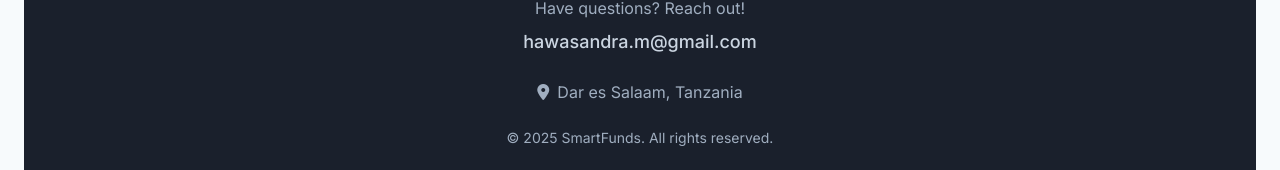
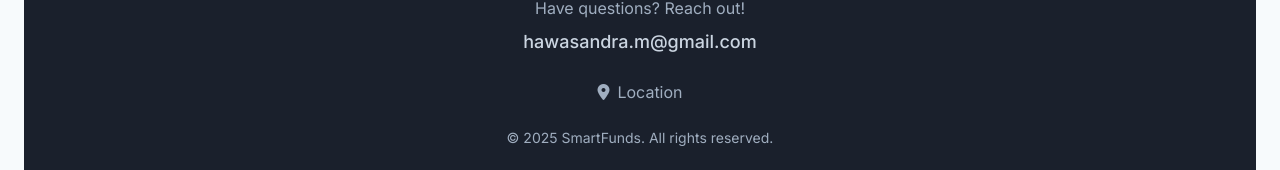
Before and after one commit to Hawasandra1/SmartFunds, a Vue app: page / in a window 1280 px wide. Shown: the part 1502-1672 px from the top of the page. Built offline with nearby package versions, Linux system fonts and the light colour scheme.

Commit message:
Update FooterSection.vue

```diff
--- a/src/components/FooterSection.vue
+++ b/src/components/FooterSection.vue
@@ -24,7 +24,7 @@ const currentYear = computed(() => {
 
             <div class="mb-6 flex justify-center items-center space-x-2">
                 <i class="fas fa-map-marker-alt"></i>
-                <span>Dar es Salaam, Tanzania</span>
+                <span>Location</span>
             </div>
 
             <p class="text-sm">&copy; {{ currentYear }} SmartFunds. All rights reserved.</p>
```
